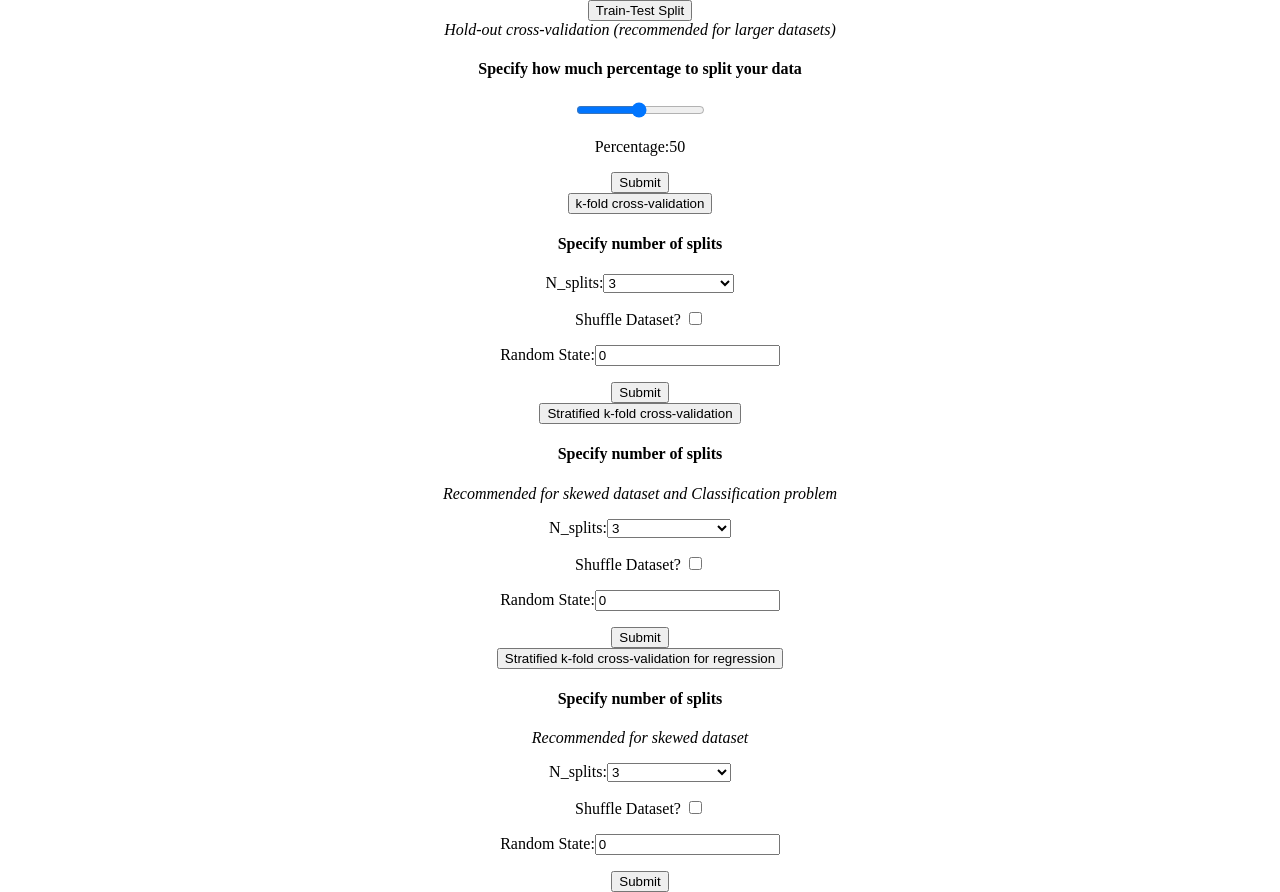
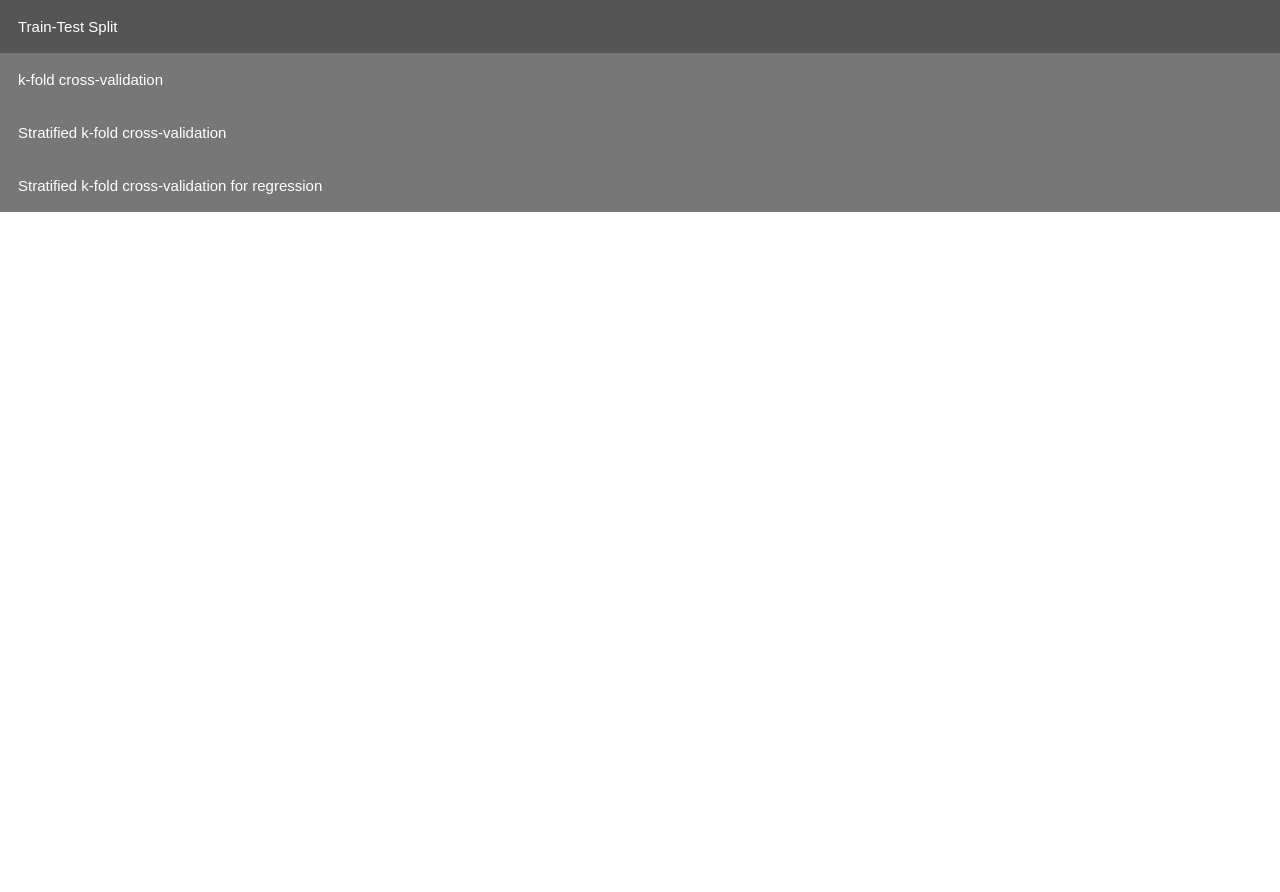
Before and after one commit to DeepakVelmurugan/Virtual-Data-Scientist, a Flask app: template templates/train_test.html in a window 1280 px wide. After the commit the page ends 212 px from the top, so only its background shows below. Run offline with Flask 2, Linux system fonts and the light colour scheme; the template is opened without the code that fills it, so the values that code supplies are empty; some libraries are stand-ins or nearby versions.

Commit message:
Css required for collapsible added

```diff
--- a/static/css/main.css
+++ b/static/css/main.css
@@ -4,6 +4,7 @@ body {
     margin: auto;
     text-align: center;
 }
+/* --Upload part-- */
 input[type=file] {
     margin: 0 auto;
 }
@@ -15,6 +16,7 @@ input[type=file] {
     text-align: center;
     margin: auto;
 }
+/* --Table part-- */
 table {
     font-family: arial, sans-serif;
     border-collapse: collapse;
@@ -30,7 +32,31 @@ td, th {
 tr:nth-child(even) {
     background-color: #dddddd;
 }
+/* --Collapsible part-- */
+.collapsible {
+    background-color: #777;
+    color: white;
+    cursor: pointer;
+    padding: 18px;
+    width: 100%;
+    border: none;
+    text-align: left;
+    outline: none;
+    font-size: 15px;
+  }
 
+  .active, .collapsible:hover {
+    background-color: #555;
+  }
+
+  .content {
+    padding: 0 18px;
+    max-height: 0;
+    overflow: hidden;
+    transition: max-height 0.2s ease-out;
+    background-color: #f1f1f1;
+  }
+/* --Slider in train-test-- */
 .slidecontainer{
     width: 100%;
 }
```
